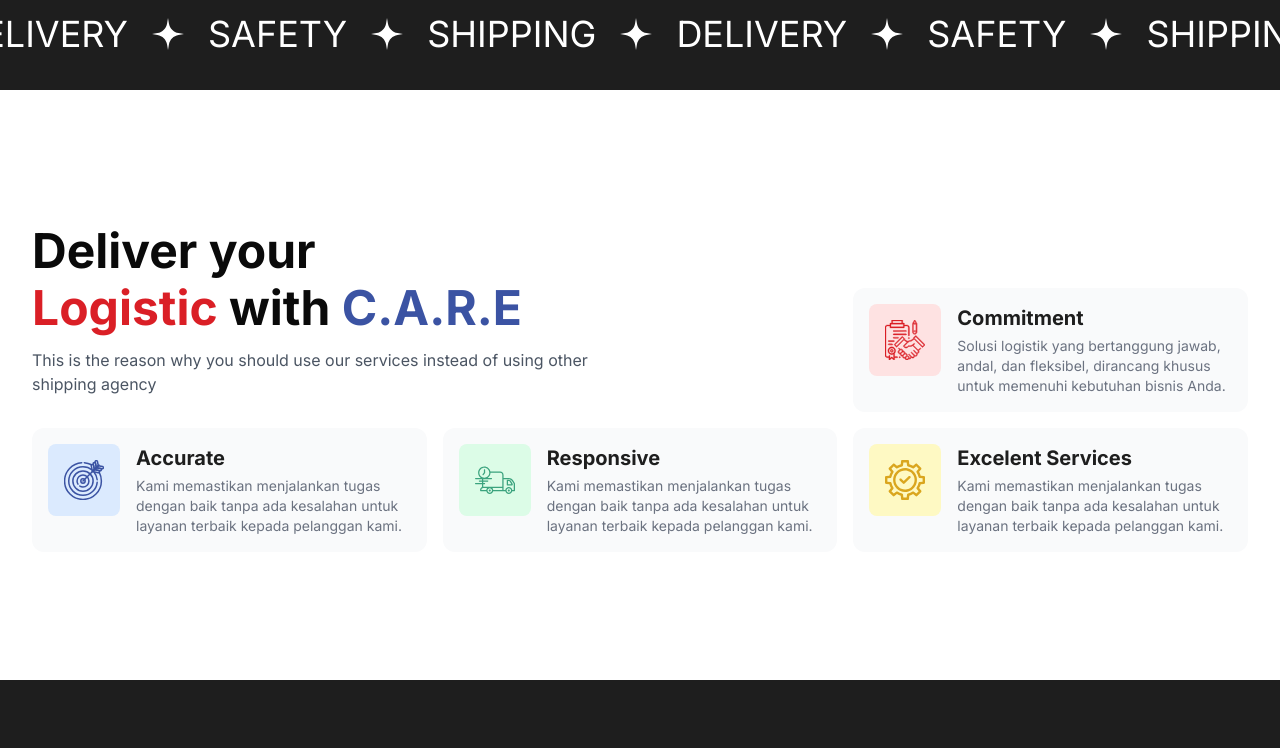
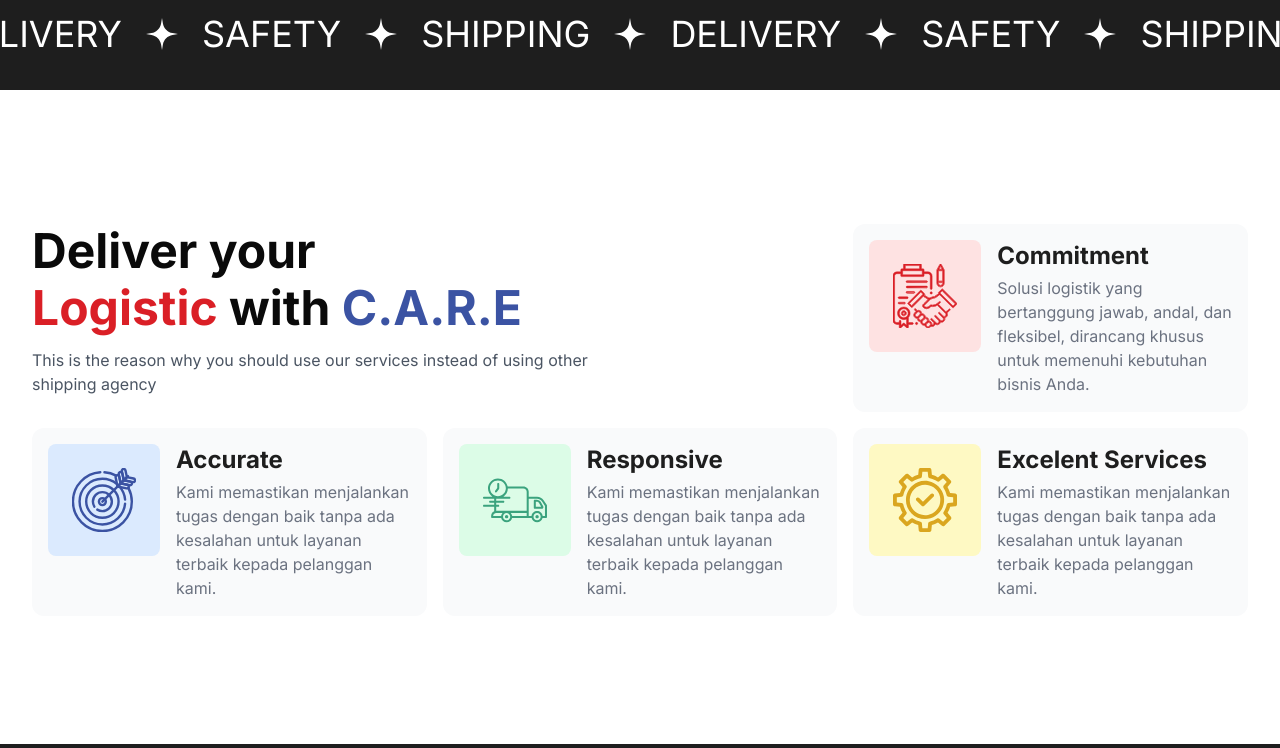
Before and after one commit to Fantocaa/pint-logistik, a Next.js app: page / in a window 1280 px wide. Shown: the part 730-1478 px from the top of the page. Built offline with nearby package versions, Linux system fonts and the light colour scheme.

Commit message:
Update 0.2.2.1

```diff
--- a/app/[components]/main-page/whychooseus.tsx
+++ b/app/[components]/main-page/whychooseus.tsx
@@ -16,25 +16,27 @@ export default function WhyChooseUs() {
                     <span className="text-bluepint-500">C.A.R.E</span>
                   </h1>
                 </div>
-                <p className="mt-4 text-gray-600">
+                <p className="mt-4 text-gray-600 2xl:text-xl">
                   This is the reason why you should use our services instead of
                   using other shipping agency
                 </p>
               </div>
             </div>
             <div className="flex items-start gap-4 bg-gray-50 p-4 self-end rounded-xl">
-              <span className="shrink-0 rounded-lg bg-red-100 p-4">
+              <span className="shrink-0 rounded-lg bg-red-100 p-6">
                 <Image
                   src="/images/commit.svg"
                   alt="accurate"
-                  width={40}
-                  height={40}
+                  width={64}
+                  height={64}
                 />
               </span>
 
               <div>
-                <h2 className=" font-bold text-darkpint text-xl">Commitment</h2>
-                <p className="mt-1 text-sm text-gray-500">
+                <h2 className=" font-bold text-darkpint text-2xl">
+                  Commitment
+                </h2>
+                <p className="mt-1 text-gray-500">
                   Solusi logistik yang bertanggung jawab, andal, dan fleksibel,
                   dirancang khusus untuk memenuhi kebutuhan bisnis Anda.
                 </p>
@@ -42,17 +44,17 @@ export default function WhyChooseUs() {
             </div>
 
             <div className="flex items-start gap-4 bg-gray-50 p-4 rounded-xl">
-              <span className="shrink-0 rounded-lg bg-blue-100 p-4">
+              <span className="shrink-0 rounded-lg bg-blue-100 p-6">
                 <Image
                   src="/images/accurate.svg"
                   alt="accurate"
-                  width={40}
-                  height={40}
+                  width={64}
+                  height={64}
                 />
               </span>
               <div>
-                <h2 className=" font-bold text-darkpint text-xl">Accurate</h2>
-                <p className="mt-1 text-sm text-gray-500">
+                <h2 className=" font-bold text-darkpint text-2xl">Accurate</h2>
+                <p className="mt-1 text-gray-500">
                   Kami memastikan menjalankan tugas dengan baik tanpa ada
                   kesalahan untuk layanan terbaik kepada pelanggan kami.
                 </p>
@@ -60,18 +62,20 @@ export default function WhyChooseUs() {
             </div>
 
             <div className="flex items-start gap-4 bg-gray-50 p-4 rounded-xl">
-              <span className="shrink-0 rounded-lg bg-green-100 p-4">
+              <span className="shrink-0 rounded-lg bg-green-100 p-6">
                 <Image
                   src="/images/responsive.svg"
                   alt="accurate"
-                  width={40}
-                  height={40}
+                  width={64}
+                  height={64}
                 />
               </span>
 
               <div>
-                <h2 className=" font-bold text-darkpint text-xl">Responsive</h2>
-                <p className="mt-1 text-sm text-gray-500">
+                <h2 className=" font-bold text-darkpint text-2xl">
+                  Responsive
+                </h2>
+                <p className="mt-1 text-gray-500">
                   Kami memastikan menjalankan tugas dengan baik tanpa ada
                   kesalahan untuk layanan terbaik kepada pelanggan kami.
                 </p>
@@ -79,21 +83,21 @@ export default function WhyChooseUs() {
             </div>
 
             <div className="flex items-start gap-4 bg-gray-50 p-4 rounded-xl">
-              <span className="shrink-0 rounded-lg bg-yellow-100 p-4">
+              <span className="shrink-0 rounded-lg bg-yellow-100 p-6">
                 <Image
                   src="/images/service.svg"
                   alt="accurate"
-                  width={40}
-                  height={40}
+                  width={64}
+                  height={64}
                 />
               </span>
 
               <div>
-                <h2 className=" font-bold text-darkpint text-xl">
+                <h2 className=" font-bold text-darkpint text-2xl">
                   Excelent Services
                 </h2>
 
-                <p className="mt-1 text-sm text-gray-500">
+                <p className="mt-1 text-gray-500">
                   Kami memastikan menjalankan tugas dengan baik tanpa ada
                   kesalahan untuk layanan terbaik kepada pelanggan kami.
                 </p>
```
